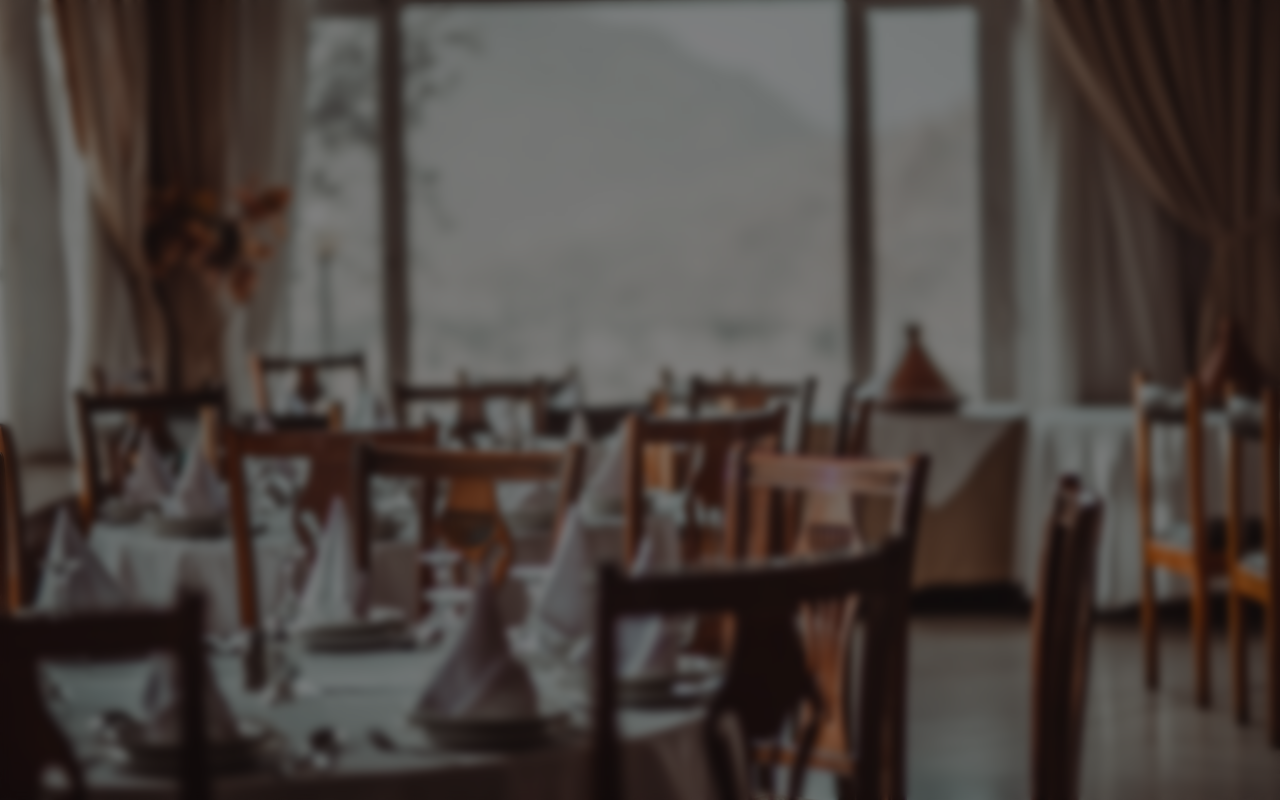
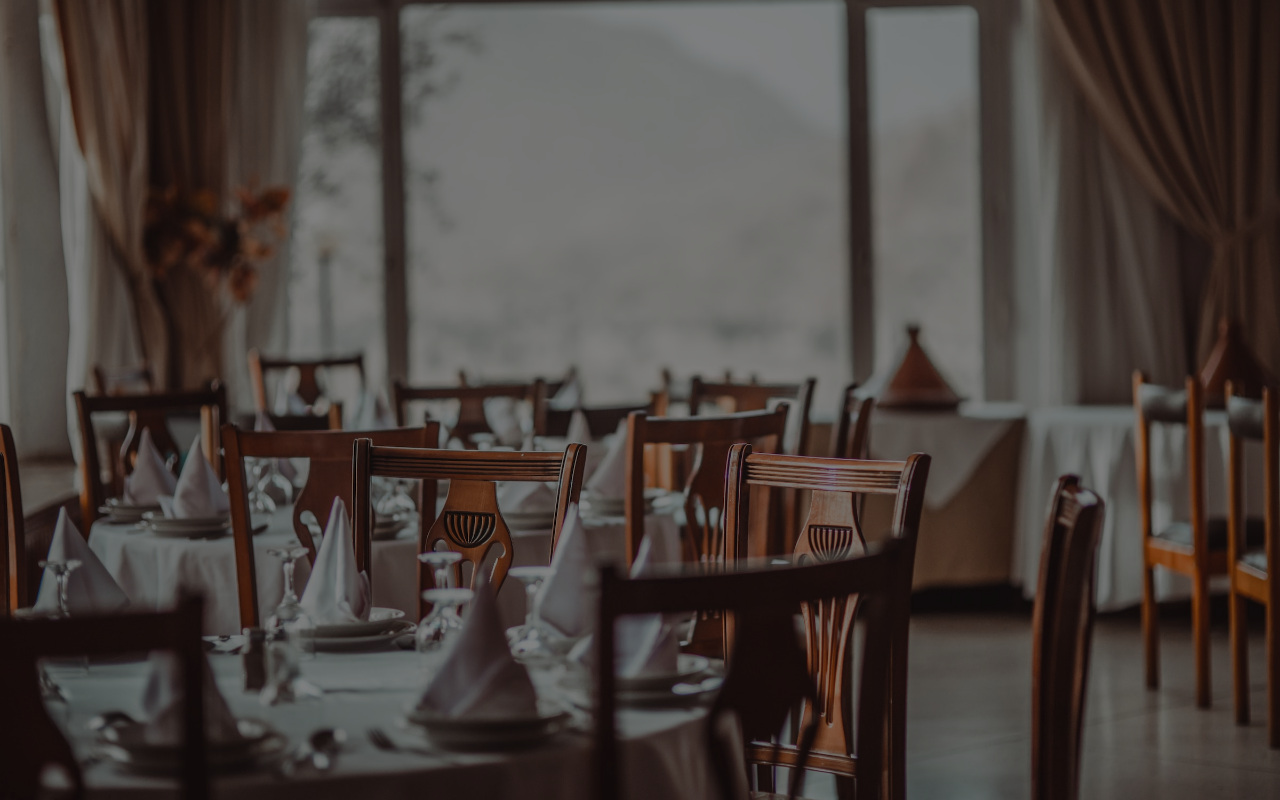
Before and after one commit to bkwong315/restaurant-page, a website built with webpack: page dist/index.html in a window 1280 px wide. Built offline with nearby package versions, Linux system fonts and the light colour scheme.

Commit message:
Update html elements are now generated in js

```diff
--- a/src/index.js
+++ b/src/index.js
@@ -1,3 +1,17 @@
 import './styles/style.scss';
 
-console.log('Hello World!');
+const App = () => {
+  let appContainer = document.createElement('div');
+  let bgBlur = document.createElement('div');
+
+  appContainer.classList.add('app');
+  bgBlur.classList.add('bg-blur');
+
+  appContainer.appendChild(bgBlur);
+
+  return appContainer;
+};
+
+console.log(App());
+
+document.querySelector('body').appendChild(App());
--- a/src/styles/style.scss
+++ b/src/styles/style.scss
@@ -10,7 +10,7 @@
   align-items: center;
 }
 
-body {
+.app {
   @include grid-center;
 
   background: url('../imgs/restaurant-bg.jpg');
```
Also changed, not shown: dist/index.html.
